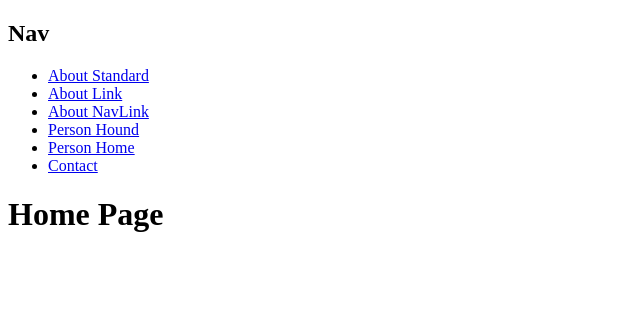
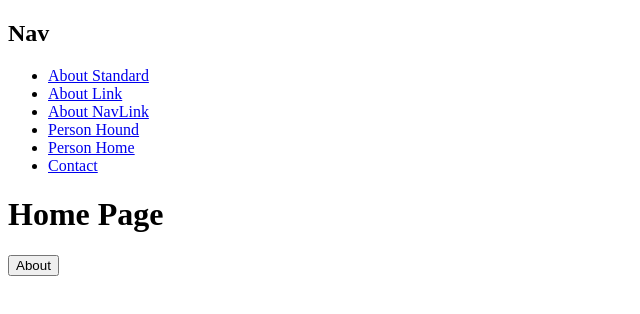
Before and after one commit to phptuts/reactrouterdom, a React (Vite) app: page / in a window 1280 px wide. Shown: the top 314 px of the page, without its empty margins (0-640 px from the left). Built offline with nearby package versions, Linux system fonts and the light colour scheme.

Commit message:
8-usenavigate

```diff
--- a/src/pages/Home.jsx
+++ b/src/pages/Home.jsx
@@ -1,5 +1,16 @@
+import { useNavigate } from "react-router-dom";
+
 const Home = () => {
-  return <h1>Home Page</h1>;
+  const navigate = useNavigate();
+  function onNav() {
+    navigate("/about");
+  }
+  return (
+    <>
+      <h1>Home Page</h1>
+      <button onClick={onNav}>About</button>
+    </>
+  );
 };
 
 export default Home;
```
